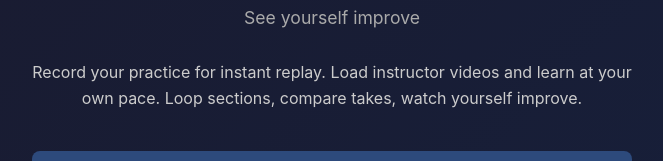
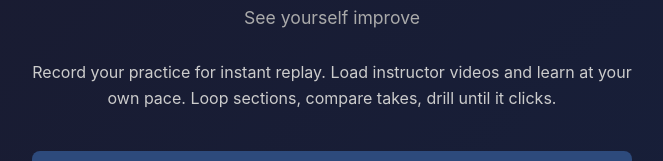
Before and after one commit to YYSimi/magic-mirror-releases, a plain HTML site: page index.html in a window 1280 px wide. Shown: the part 210-371 px from the top of the page, without its empty margins (308-971 px from the left). Drawn offline with Linux system fonts and the light colour scheme; no server answers.

Commit message:
Update tagline: drill until it clicks

```diff
--- a/index.html
+++ b/index.html
@@ -72,7 +72,7 @@
     <p class="tagline">See yourself improve</p>
 
     <p class="description">
-      Record your practice for instant replay. Load instructor videos and learn at your own pace. Loop sections, compare takes, watch yourself improve.
+      Record your practice for instant replay. Load instructor videos and learn at your own pace. Loop sections, compare takes, drill until it clicks.
     </p>
 
     <div class="downloads">
```
